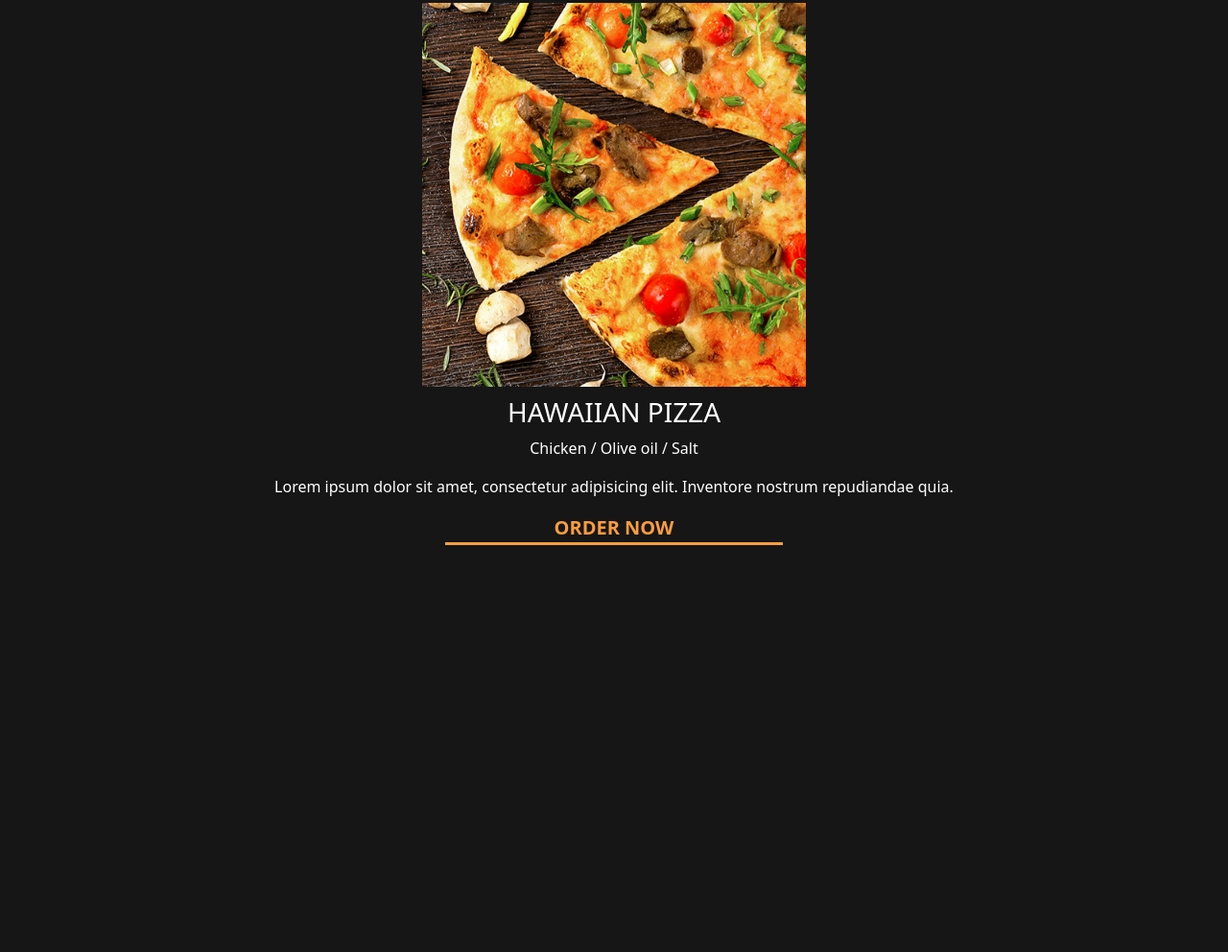
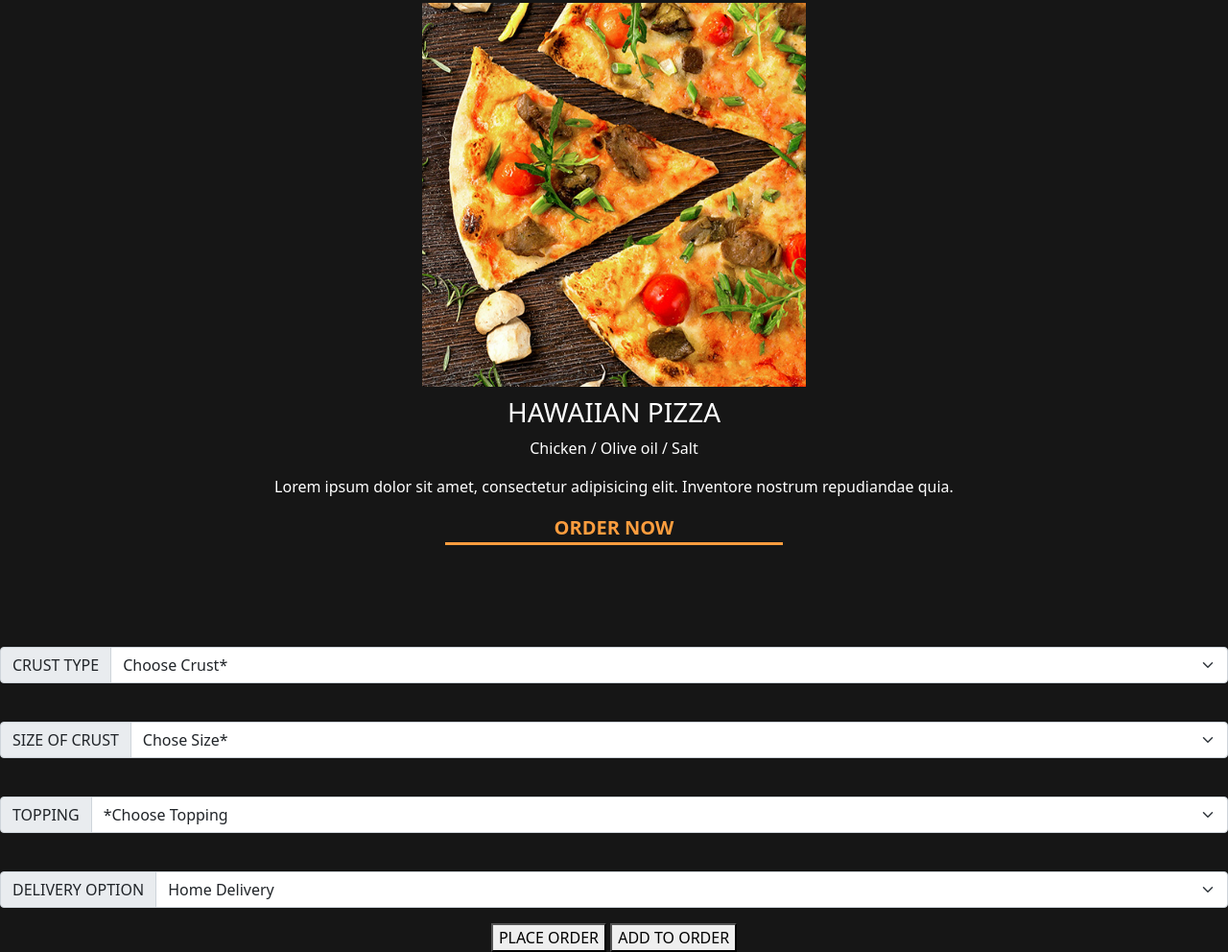
Before and after one commit to Andy3643/Pizza-Palace, a plain HTML site: page index.html in a window 1280 px wide. Shown: the part 802-1794 px from the top of the page at 96% size. Before the commit the page ends 1476 px from the top, so only its background shows below. Drawn offline with Linux system fonts and the light colour scheme.

Commit message:
feat: add order now form

```diff
--- a/index.html
+++ b/index.html
@@ -49,6 +49,54 @@
         </div>
     </div>
 </div>
+</div>
+<div class="row order-area">
+
+
+    <div class="col text-center">
+        <div class="input-group mb-3">
+            <label class="input-group-text" for="inputGroupSelect01">CRUST TYPE</label>
+            <select class="form-select" id="inputGroupSelect01">
+                <option value="">Choose Crust*</option>
+                <option value="">Classic Hand Tossed</option>
+                <option value="">Wheat Thin Crust</option>
+                <option value="">Cheese  Crust</option>
+                <option value="">Stuffed Crust</option>
+            </select>
+        </div>
+        <br>
+        <div class="input-group mb-3">
+            <label class="input-group-text" for="inputGroupSelect01">SIZE OF CRUST</label>
+            <select class="form-select" id="inputGroupSelect01">
+                <option value="">Chose Size*</option>
+                <option value="">Large</option>
+                <option value="">Small</option>
+                <option value="">Medium</option>
+            </select>
+        </div>
+        <br>
+        <div class="input-group mb-3">
+            <label class="input-group-text" for="inputGroupSelect01">TOPPING</label>
+            <select class="form-select" id="inputGroupSelect01">
+                <option value="">*Choose Topping</option>
+                <option value="">Chicken Hawaiian</option>
+                <option value="">Meat Deluxe</option>
+                <option value="">Chicken Macon BBQ</option>
+                <option value="">Pepporoni Pizza</option>
+            </select>
+        </div>
+        <br>
+        <div class="input-group mb-3">
+            <label class="input-group-text" for="inputGroupSelect01">DELIVERY OPTION</label>
+            <select class="form-select" id="inputGroupSelect01">
+                <option value="">Home Delivery</option>
+                <option value="">Pick at the Shop</option>
+            </select>
+        </div>
+        <button> PLACE ORDER</button>
+        <button> ADD TO ORDER</button>
+
+    </div>
 
 
 
```
